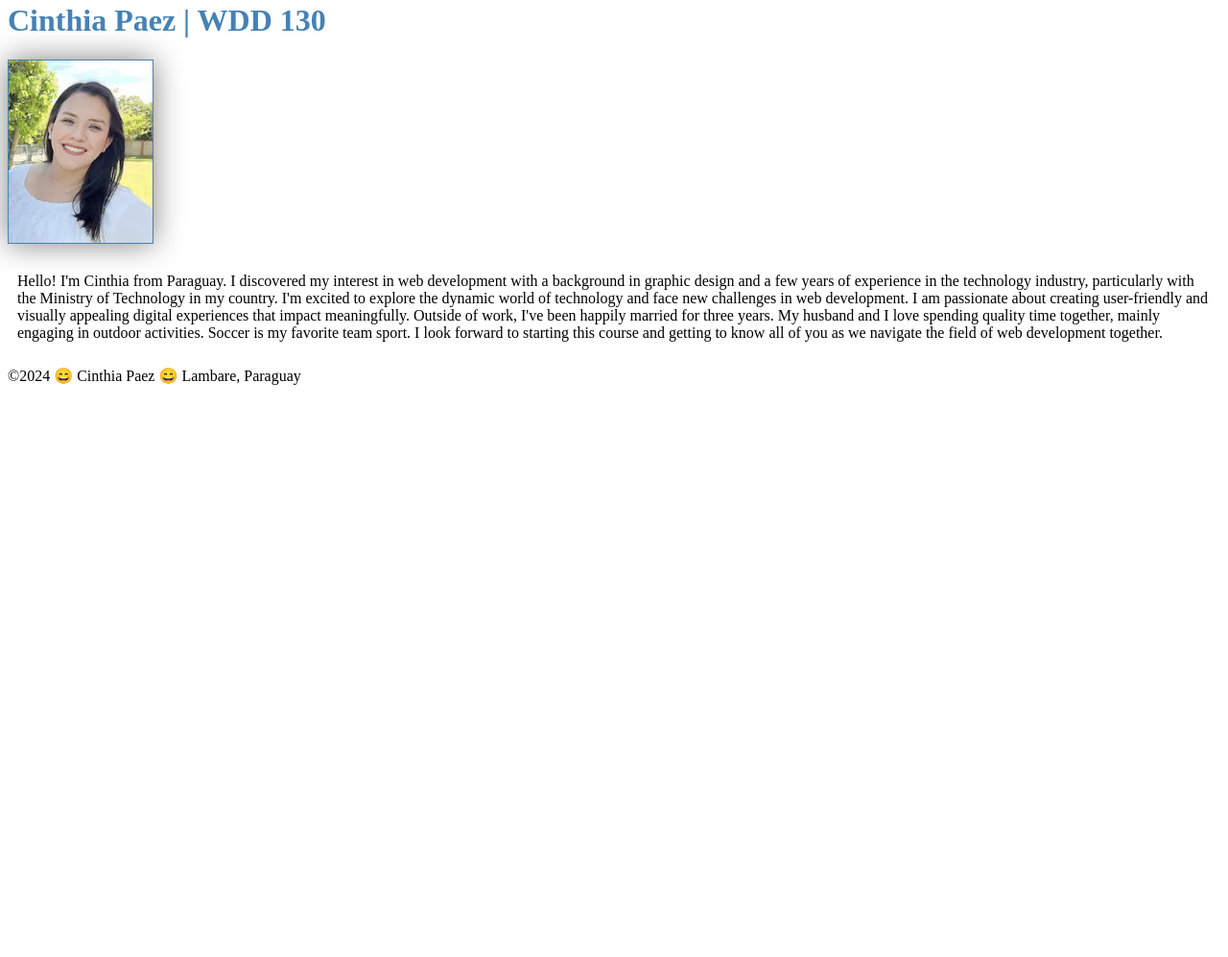
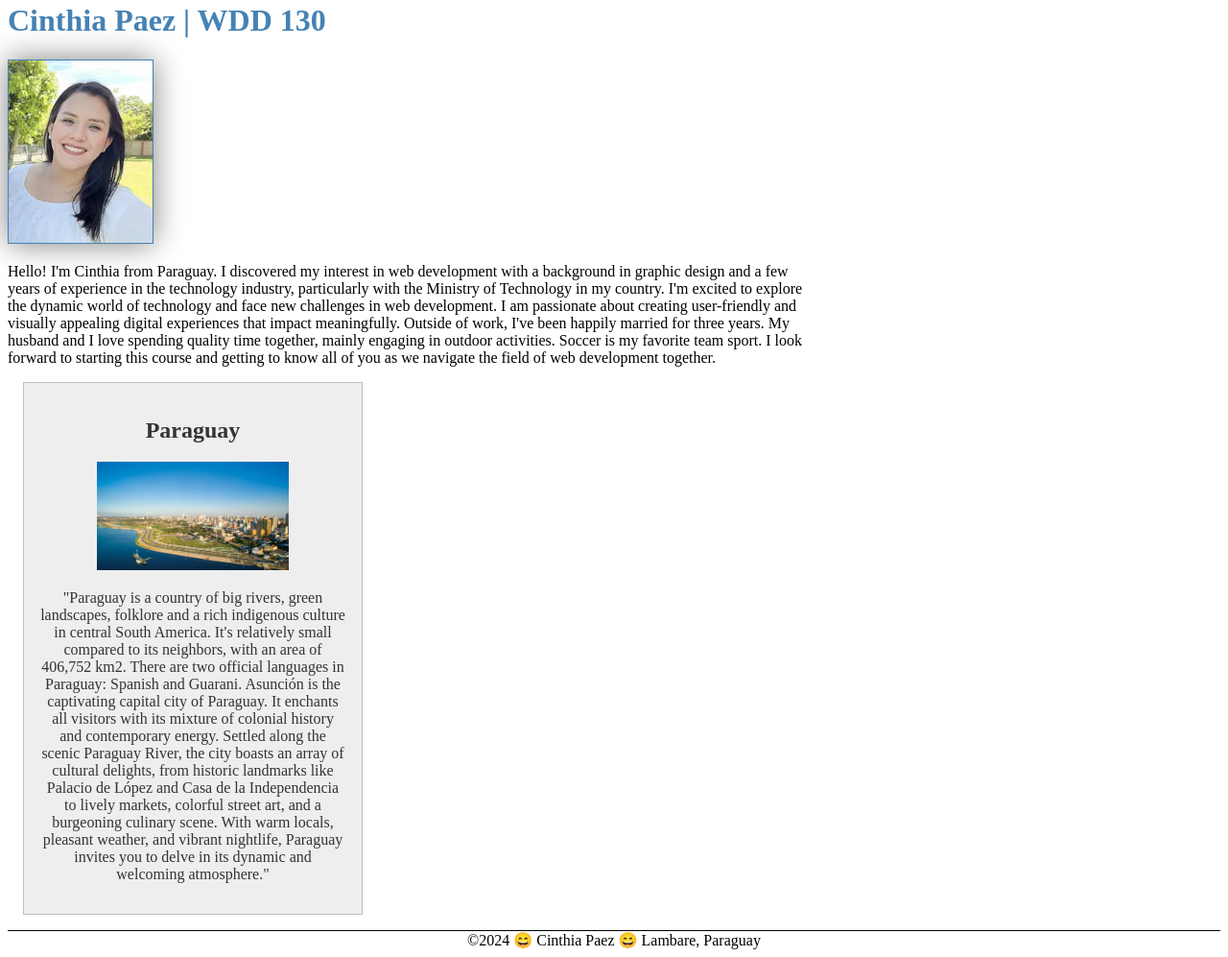
Before and after one commit to cinpaezita/wdd130, a plain HTML site: page index.html in a window 1280 px wide. Shown: the part 220-1217 px from the top of the page at 96% size. Before the commit the page ends 800 px from the top, so only its background shows below. Drawn offline with Linux system fonts and the light colour scheme.

Commit message:
Course Home Page Enhancement

```diff
--- a/index.html
+++ b/index.html
@@ -4,6 +4,8 @@
     <meta charset="utf-8">
     <meta name="viewport" content="width=device-width,initial-scale=1.0">
     <title>Cinthia Paez | WDD 130</title>
+    <meta name="description" content="Cinthia Paez'z BYU-Idaho WDD 130 course home page">
+    <meta name="author" content="Cinthia Paez">
     <link rel="stylesheet" href="styles/styles.css">
 </HEAD>
 <BODY>
@@ -28,6 +30,12 @@
             I look forward to starting this course and getting to know all of you as we navigate the field of web development together.
             </p>
     </main>
+    <aside>
+        <h2>Paraguay</h2>
+        <img src="images/paraguay.webp" alt="Paraguay landscape">
+        <p>"Paraguay is a country of big rivers, green landscapes, folklore and a rich indigenous culture in central South America. It's relatively small compared to its neighbors, with an area of 406,752 km2. There are two official languages in Paraguay: Spanish and Guarani. Asunción is the captivating capital city of Paraguay. It enchants all visitors with its mixture of colonial history and contemporary energy. Settled along the scenic Paraguay River, the city boasts an array of cultural delights, from historic landmarks like Palacio de López and Casa de la Independencia to lively markets, colorful street art, and a burgeoning culinary scene.
+            With warm locals, pleasant weather, and vibrant nightlife, Paraguay invites you to delve in its dynamic and welcoming atmosphere."</p>
+    </aside>
     <footer>
         &copy;2024 &#128516; Cinthia Paez &#128516; Lambare, Paraguay
     </footer>
--- a/styles/styles.css
+++ b/styles/styles.css
@@ -10,12 +10,33 @@ nav a {
 h1 {
     color: steelblue;
 }
-img {
+main img {
     width: 150px;
     height: auto;
     border: 1px solid steelblue;
     box-shadow: 0 0 30px gray;
 }
 p {
-    padding: 10px;
+    padding: 0;
 }
+main {
+    max-width: 840px;
+}
+aside {
+    width: 20rem;
+    margin: 1rem;
+    border: 1px solid rgba(0, 0, 0, 0.2);
+    padding: 1rem;
+    background-color: #eee;
+    color: #333;
+    text-align: center;
+}
+aside img {
+    width: 200px;
+    height: auto;
+}
+footer {
+    margin-top: 15px;
+    border-top: 1px solid #000;
+    text-align: center;
+}
```
Also changed, not shown: images/paraguay.webp (added).
